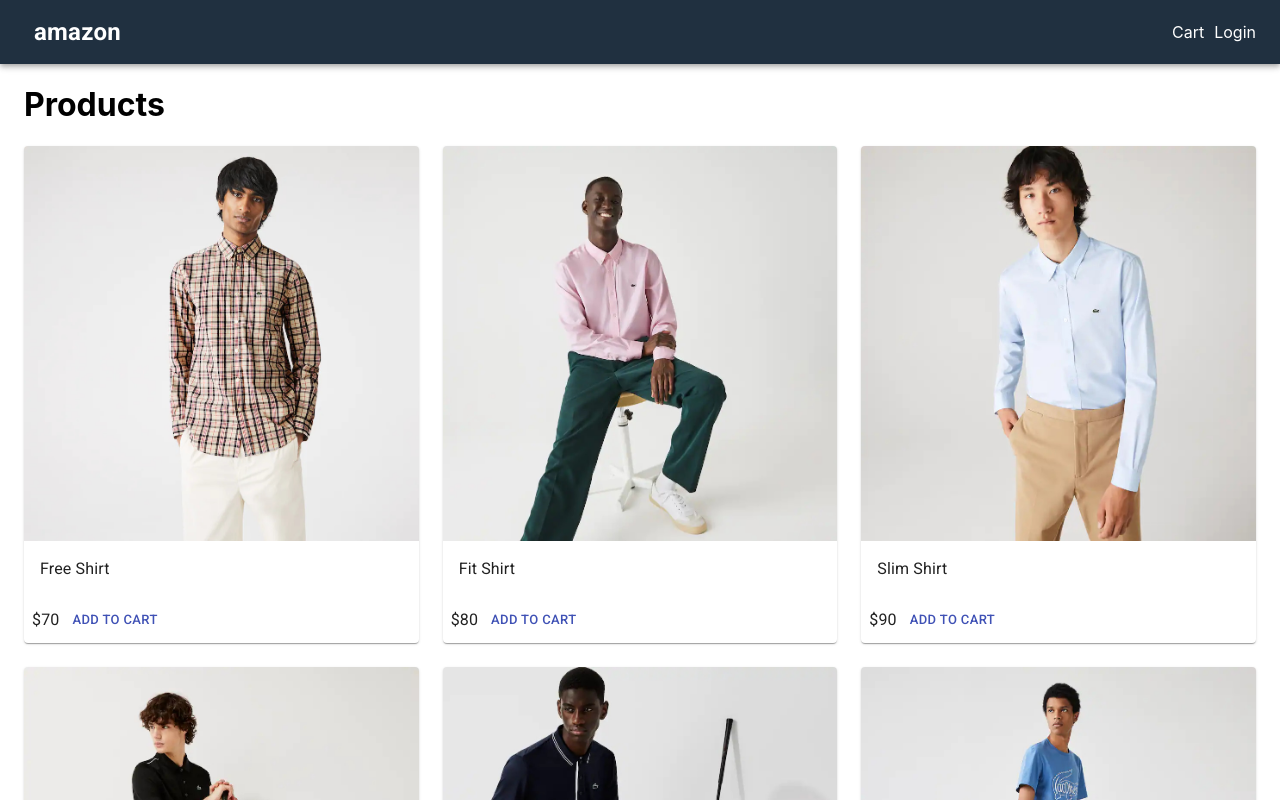
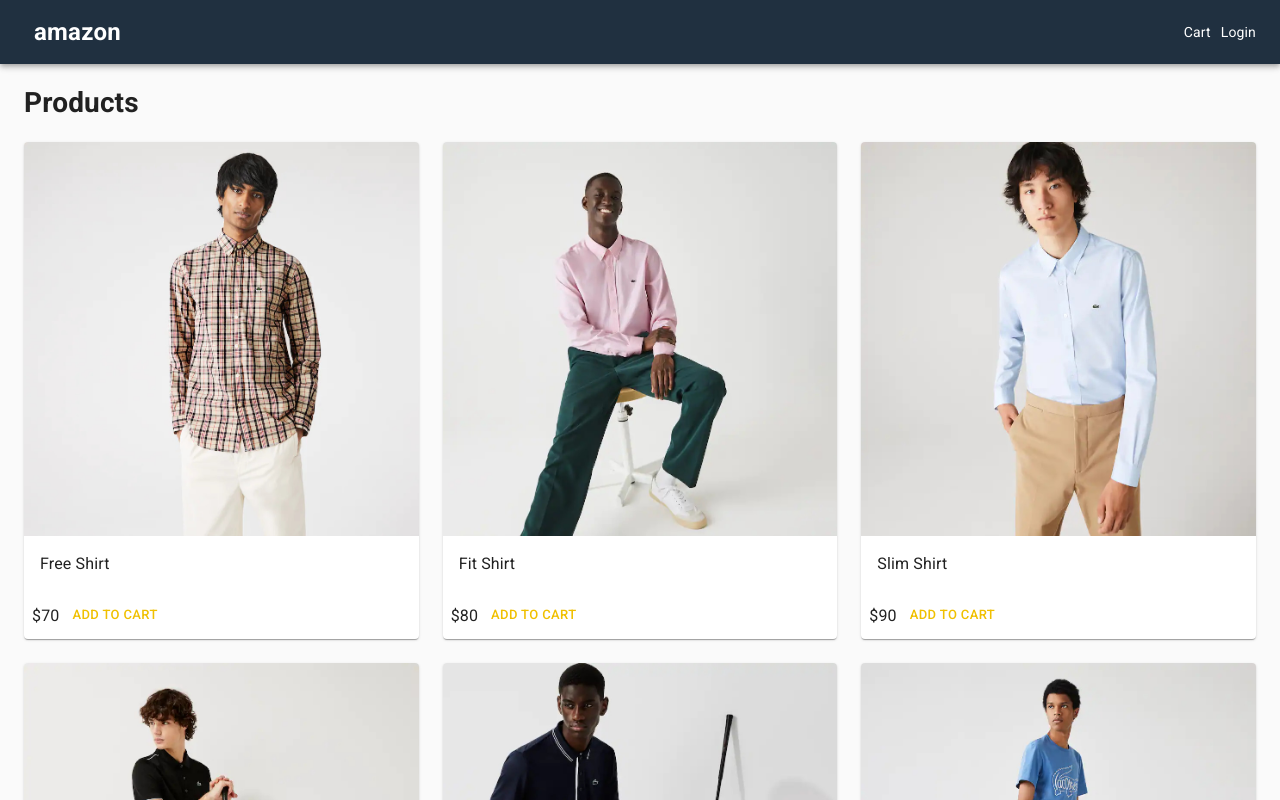
Before and after one commit to SumitK27/nextjs-ecommerce, a Next.js app: page / in a window 1280 px wide. Shown: the top 800 px of the page. Built offline with nearby package versions, Linux system fonts and the light colour scheme.

Commit message:
Addded Material Theme

```diff
--- a/components/Layout.js
+++ b/components/Layout.js
@@ -7,10 +7,36 @@
     Link,
     Toolbar,
     Typography,
+    ThemeProvider,
+    CssBaseline,
+    createTheme,
 } from "@material-ui/core";
 import useStyles from "../utils/styles";
 
 export default function Layout({ title, description, children }) {
+    const theme = createTheme({
+        typography: {
+            h1: {
+                fontSize: "1.6rem",
+                fontWeight: 400,
+                margin: "1rem 0",
+            },
+            h2: {
+                fontSize: "1.4rem",
+                fontWeight: 400,
+                margin: "1rem 0",
+            },
+        },
+        palette: {
+            type: "light",
+            primary: {
+                main: "#f0c000",
+            },
+            secondary: {
+                main: "#208080",
+            },
+        },
+    });
     const classes = useStyles();
     return (
         <div>
@@ -20,6 +46,8 @@
                     <meta name="description" content={description}></meta>
                 )}
             </Head>
+            <ThemeProvider theme={theme}>
+                <CssBaseline />
                 <AppBar position="static" className={classes.navbar}>
                     <Toolbar>
                         <NextLink href="/" passHref>
@@ -44,6 +72,7 @@
                 <footer className={classes.footer}>
                     <Typography>All rights reserved. Niko.</Typography>
                 </footer>
+            </ThemeProvider>
         </div>
     );
 }
--- a/pages/product/[slug].js
+++ b/pages/product/[slug].js
@@ -45,7 +45,7 @@
                 <Grid item md={3} xs={12}>
                     <List>
                         <ListItem>
-                            <Typography component="h1">
+                            <Typography component="h1" variant="h1">
                                 {product.name}
                             </Typography>
                         </ListItem>
```
Lines whose indentation alone changed are shown as unchanged.
